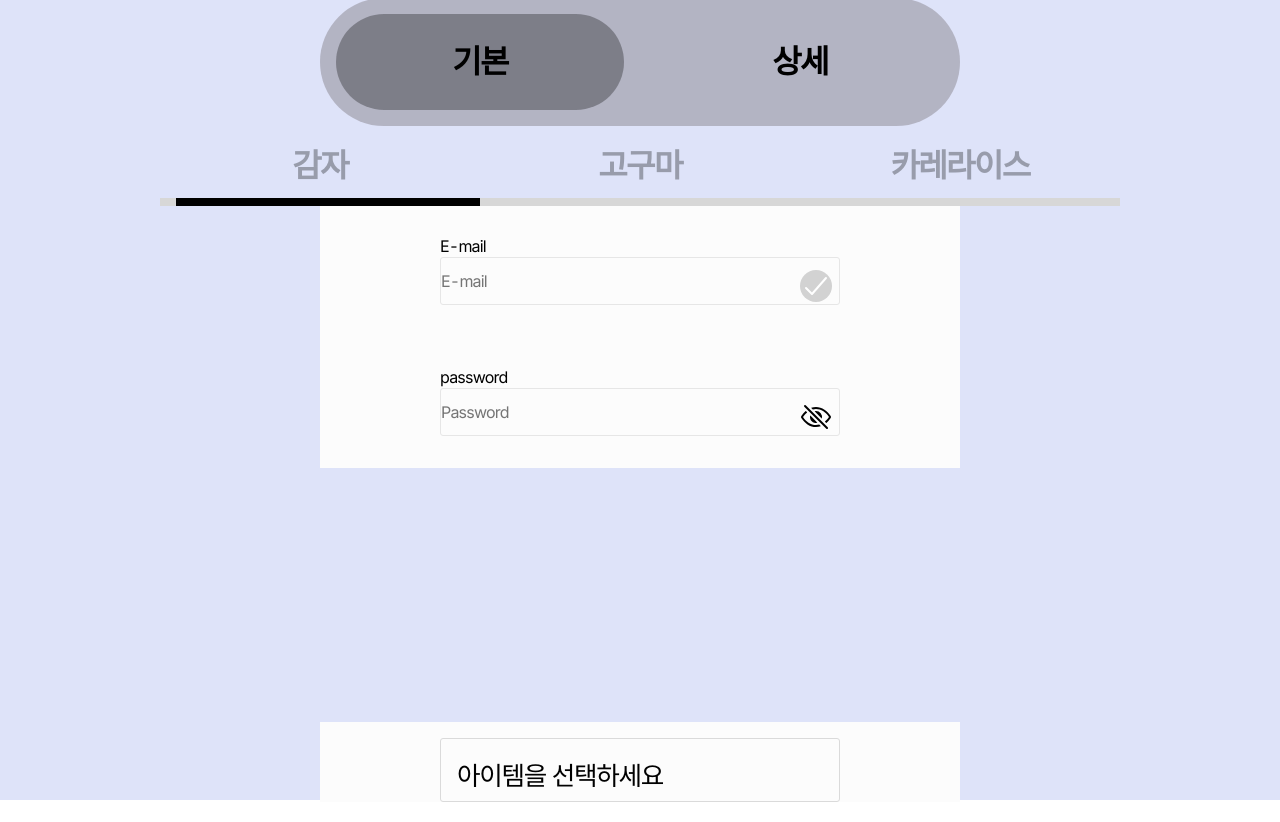
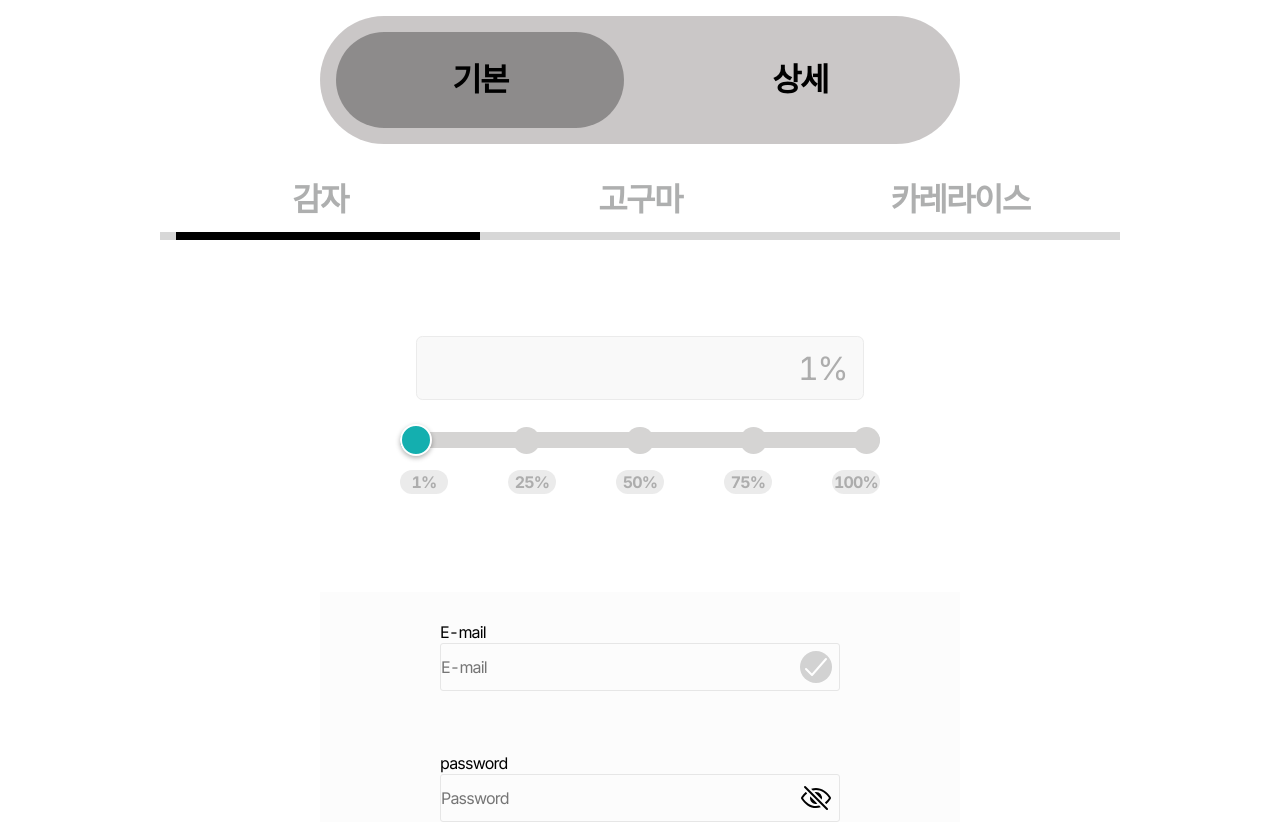
Before and after one commit to BHyeonKim/wanted_pre_onboarding, a React (Create React App) app: page / in a window 1280 px wide. Shown: the top 822 px of the page. Built offline with nearby package versions, Linux system fonts and the light colour scheme.

Commit message:
베이스를  foundation로 변경

```diff
--- a/src/components/Dropdown.js
+++ b/src/components/Dropdown.jsx
@@ -17,9 +17,7 @@ function Dropdown({ className }) {
   }
 
   const selectItemHandler = (event) => {
-    if (event.target.localName === 'div') {
-      setSelectedItem(event.target.innerText)
-    }
+    setSelectedItem(event.target.innerText)
   }
 
   const searchHandler = (event) => {
@@ -49,9 +47,9 @@ function Dropdown({ className }) {
           {searchedItem ||
             COINS.map((coin) => {
               return (
-                <li className={classes.option} key={coin}>
+                <button type='button' className={classes.option} key={coin}>
                   {coin}
-                </li>
+                </button>
               )
             })}
         </ul>
--- a/src/components/Dropdown.module.scss
+++ b/src/components/Dropdown.module.scss
@@ -35,9 +35,9 @@
 
 .option {
   width: 100%;
-  height: 3rem;
   padding: 1rem;
   margin: 0;
+  font-size: 2rem;
   line-height: 3rem;
   text-align: start;
 }
--- a/src/components/Input.js
+++ b/src/components/Input.jsx
@@ -2,7 +2,7 @@ import PropTypes from 'prop-types'
 
 import { useState } from 'react'
 
-import classes from './Input.module.css'
+import classes from './Input.module.scss'
 
 import { EyeOn, EyeOff, Check } from '../assets/svgs'
 
@@ -38,17 +38,17 @@ function Input({ className }) {
 
   return (
     <div className={`${classes.input} ${className}`}>
-      <div className={classes['email-wrapper']}>
+      <div className={classes.email}>
         <label htmlFor='email'>E-mail</label>
         <input type='email' id='email' placeholder='E-mail' onChange={emailChangeHandler} required />
         <Check
-          className={classes['check-mark']}
+          className={classes.check}
           style={{
             backgroundColor: `${email ? 'rgb(20, 175, 175)' : 'rgb(210, 210, 210)'}`,
           }}
         />
       </div>
-      <div className={classes['password-wrapper']}>
+      <div className={classes.password}>
         <label htmlFor='password'>password</label>
         <input type={isVisible ? 'text' : 'password'} id='password' placeholder='Password' required />
         <button type='button' alt='eye' className={classes.eye} onClick={passwordVisibleHandler}>
--- a/src/components/Input.module.css
+++ b/src/components/Input.module.scss
@@ -1,3 +1,5 @@
+@use '../styles/constants/colors' as color;
+
 .input {
   box-sizing: border-box;
   width: 40rem;
@@ -23,29 +25,29 @@ input {
   border-radius: 3px;
 }
 
-.email-wrapper {
+.email {
   position: relative;
   margin-bottom: 4rem;
 }
 
-.check-mark {
+.check {
   position: absolute;
-  top: 2rem;
+  top: 1.7rem;
   right: 8rem;
   width: 2rem;
   height: 2rem;
-  color: #ffffff;
+  color: color.$WHITE;
   background-color: rgb(210, 210, 210);
   border-radius: 1rem;
 }
 
-.password-wrapper {
+.password {
   position: relative;
 }
 
 .eye {
   position: absolute;
-  top: 2rem;
+  top: 1.7rem;
   right: 8rem;
   width: 2rem;
   height: 2rem;
--- a/src/components/Slider.js
+++ b/src/components/Slider.jsx
@@ -1,6 +1,6 @@
 import PropTypes from 'prop-types'
 import { useState } from 'react'
-import classes from './Slider.module.css'
+import classes from './Slider.module.scss'
 
 function Slider({ className }) {
   const [value, setValue] = useState(1)
@@ -14,7 +14,7 @@ function Slider({ className }) {
   }
 
   return (
-    <div className={`${className} ${classes.slider__wrapper}`}>
+    <div className={`${className} ${classes.wrapper}`}>
       <div className={`${classes.result}`}>{value}%</div>
       <input
         type='range'
--- a/src/components/Slider.module.css
+++ b/src/components/Slider.module.scss
@@ -1,10 +1,11 @@
-.slider__wrapper {
-  z-index: -3;
+@use '../styles/constants/colors' as color;
+
+.wrapper {
+  z-index: 0;
   box-sizing: border-box;
   width: 40rem;
   height: 20rem;
   padding-top: 5rem;
-  background-color: transparent;
 }
 
 .result {
@@ -27,7 +28,7 @@ input[type='range'] {
   z-index: 3;
   width: 30rem;
   height: 1rem;
-  background-color: #d5d4d3;
+  background-color: #d5d4d3 !important;
   border: 0;
   border-radius: 1rem;
   -webkit-appearance: none;
@@ -37,9 +38,9 @@ input[type='range'] {
 input[type='range']::-webkit-slider-thumb {
   width: 2rem;
   height: 2rem;
-  margin-top: -1rem;
+  margin-top: -0.4rem;
   background-color: rgb(20, 175, 175);
-  border: 0.15rem solid #ffffff;
+  border: 0.15rem solid color.$WHITE;
   border-radius: 1rem;
   outline: none;
   box-shadow: 0 2px 5px rgba(0, 0, 0, 30%);
@@ -66,7 +67,7 @@ option {
 }
 
 option:hover {
-  color: white;
+  color: color.$WHITE;
   cursor: pointer;
   background-color: rgb(20, 175, 175);
 }
@@ -75,9 +76,8 @@ option:hover {
   display: flex;
   justify-content: space-between;
   margin: 0 5rem;
-}
 
-.dots__dot {
+  &__dot {
     z-index: -1;
     width: 1.7rem;
     height: 1.7rem;
@@ -85,3 +85,4 @@ option:hover {
     background-color: #d5d4d3;
     border-radius: 1rem;
   }
+}
--- a/src/components/Tab.js
+++ b/src/components/Tab.jsx
@@ -1,7 +1,8 @@
+import PropTypes from 'prop-types'
 import { useState } from 'react'
 import classes from './Tab.module.scss'
 
-function Tab() {
+function Tab({ className }) {
   const [selectedItem, setSelectedItem] = useState('first')
 
   const selectFirstHandler = () => {
@@ -15,7 +16,7 @@ function Tab() {
   }
 
   return (
-    <div className={`${classes.tab} ${classes[`${selectedItem}`]}`}>
+    <div className={`${className} ${classes.tab} ${classes[`${selectedItem}`]}`}>
       <button type='button' className={`${classes.tab__item}`} onClick={selectFirstHandler}>
         감자
       </button>
@@ -30,4 +31,8 @@ function Tab() {
   )
 }
 
+Tab.propTypes = {
+  className: PropTypes.string,
+}
+
 export default Tab
--- a/src/components/Toggle.js
+++ b/src/components/Toggle.jsx
@@ -1,8 +1,9 @@
+import PropTypes from 'prop-types'
 import { useState } from 'react'
 
 import classes from './Toggle.module.scss'
 
-function Toggle() {
+function Toggle({ className }) {
   const [isActive, setIsActive] = useState(false)
 
   const clickDefaultHandler = () => {
@@ -14,7 +15,7 @@ function Toggle() {
   }
 
   return (
-    <div className={`${classes.toggle} ${isActive && classes.active}`}>
+    <div className={`${className} ${classes.toggle} ${isActive && classes.active}`}>
       <button type='button' onClick={clickDefaultHandler} className={`${classes.toggle__btn}`}>
         기본
       </button>
@@ -26,4 +27,8 @@ function Toggle() {
   )
 }
 
+Toggle.propTypes = {
+  className: PropTypes.string,
+}
+
 export default Toggle
--- a/src/routes/index.js
+++ b/src/routes/index.js
@@ -1,4 +1,5 @@
-import styles from './Routes.module.scss'
+/* eslint-disable react/jsx-fragments */
+import { Fragment } from 'react'
 
 import Toggle from '../components/Toggle'
 import Tab from '../components/Tab'
@@ -8,13 +9,13 @@ import Dropdown from '../components/Dropdown'
 
 function App() {
   return (
-    <div className={styles.app}>
-      <Toggle className='center' />
-      <Tab className='center' />
-      <Input className='center' />
-      <Slider className='center' />
-      <Dropdown className='center' />
-    </div>
+    <Fragment>
+      <Toggle className='center margin' />
+      <Tab className='center margin' />
+      <Slider className='center margin' />
+      <Input className='center margin' />
+      <Dropdown className='center margin' />
+    </Fragment>
   )
 }
 
--- a/src/styles/index.scss
+++ b/src/styles/index.scss
@@ -2,3 +2,13 @@
 @import 'base/reset';
 @import 'base/more';
 @import 'base/fonts';
+
+.center {
+  margin: 0 auto;
+  text-align: center;
+}
+
+.margin {
+  margin-top: 1rem;
+  margin-bottom: 1rem;
+}
```
Lines whose indentation alone changed are shown as unchanged.
